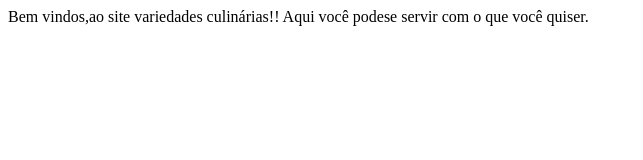
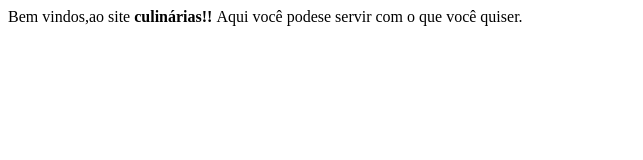
Before and after one commit to dudebs/Quinteto-Fant-stico, a plain HTML site: page index.html in a window 1280 px wide. Shown: the whole page, without its empty margins (0-643 px from the left). Drawn offline with Linux system fonts and the light colour scheme.

Commit message:
adicionei tags

```diff
--- a/index.html
+++ b/index.html
@@ -1 +1 @@
-<html> Bem vindos,ao site variedades culinárias!! Aqui você podese servir com o que você quiser. </html>
+<html> Bem vindos,ao site <strong> culinárias!! </strong> Aqui você podese servir com o que você quiser. </html>
```
